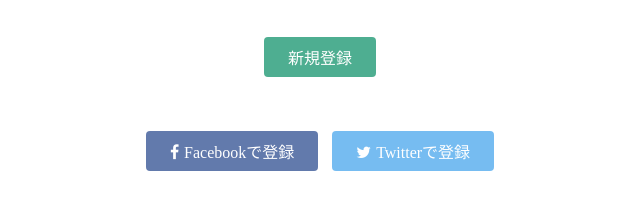
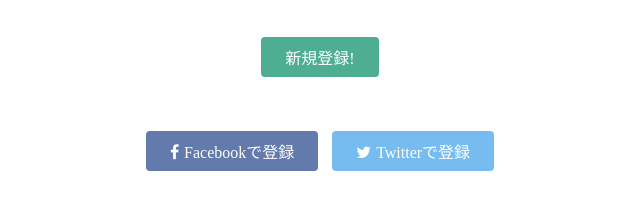
Before and after one commit to Seitoo/seito, a plain HTML site: page index.html in a window 1280 px wide. Shown: the part 395-602 px from the top of the page, 320-960 px from the left. Drawn offline with Linux system fonts and the light colour scheme.

Commit message:
html編集

```diff
--- a/index.html
+++ b/index.html
@@ -26,7 +26,7 @@
       <h1>LEARN TO CODE.<br>LEARN TO BE CREATIVE.</h1>
       <p>Progateはオンラインプログラミング学習サービスです。<br>初心者にもやさしいスライドとレッスンで、ウェブサービスを作りながらプログラミングを学んでいきましょう。</p>
       <div class="btn-wrapper">
-        <a href="#" class="btn signup">新規登録</a>
+        <a href="#" class="btn signup">新規登録!</a>
         <p>or</p>
         <a href="#" class="btn facebook"><span class="fa fa-facebook"></span>Facebookで登録</a>
         <a href="#" class="btn twitter"><span class="fa fa-twitter"></span>Twitterで登録</a>
```
